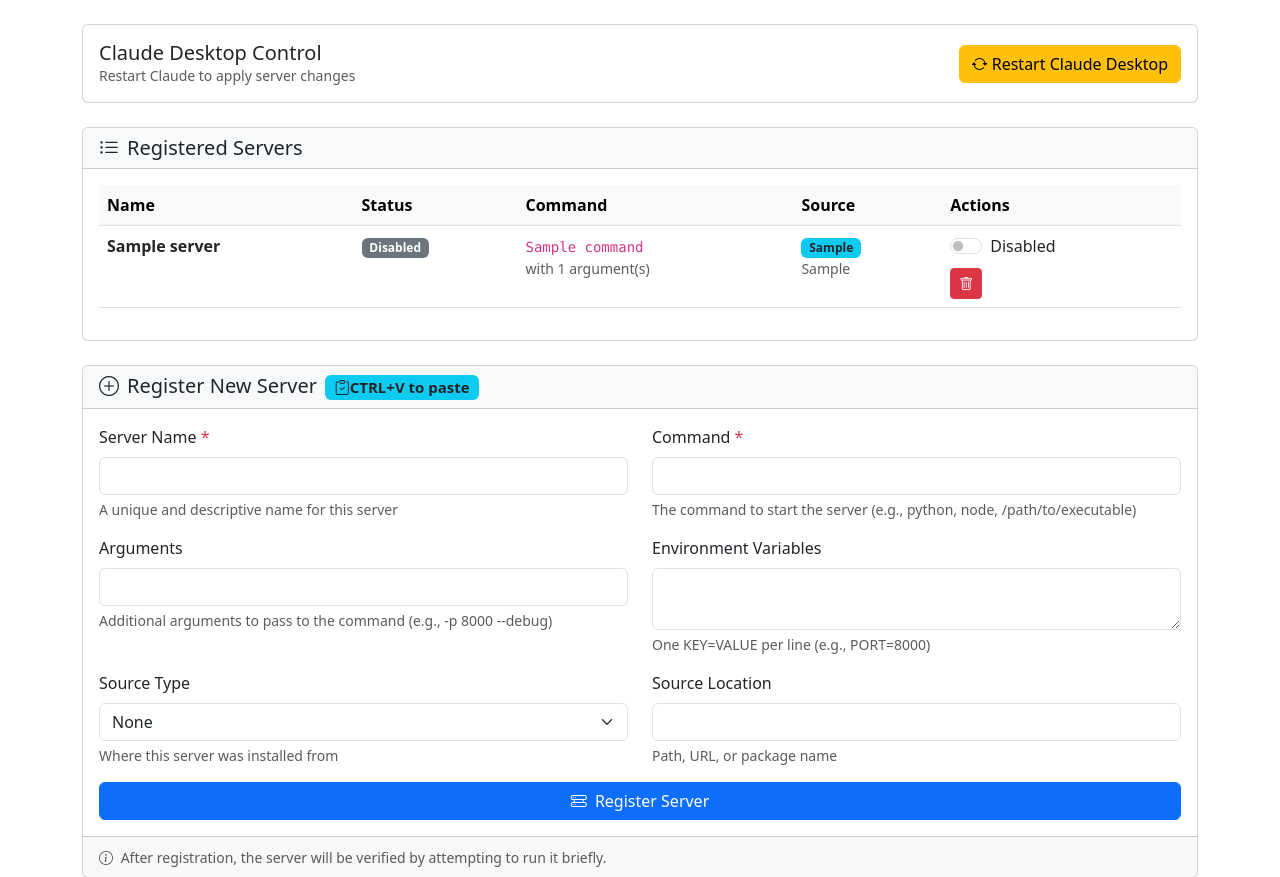
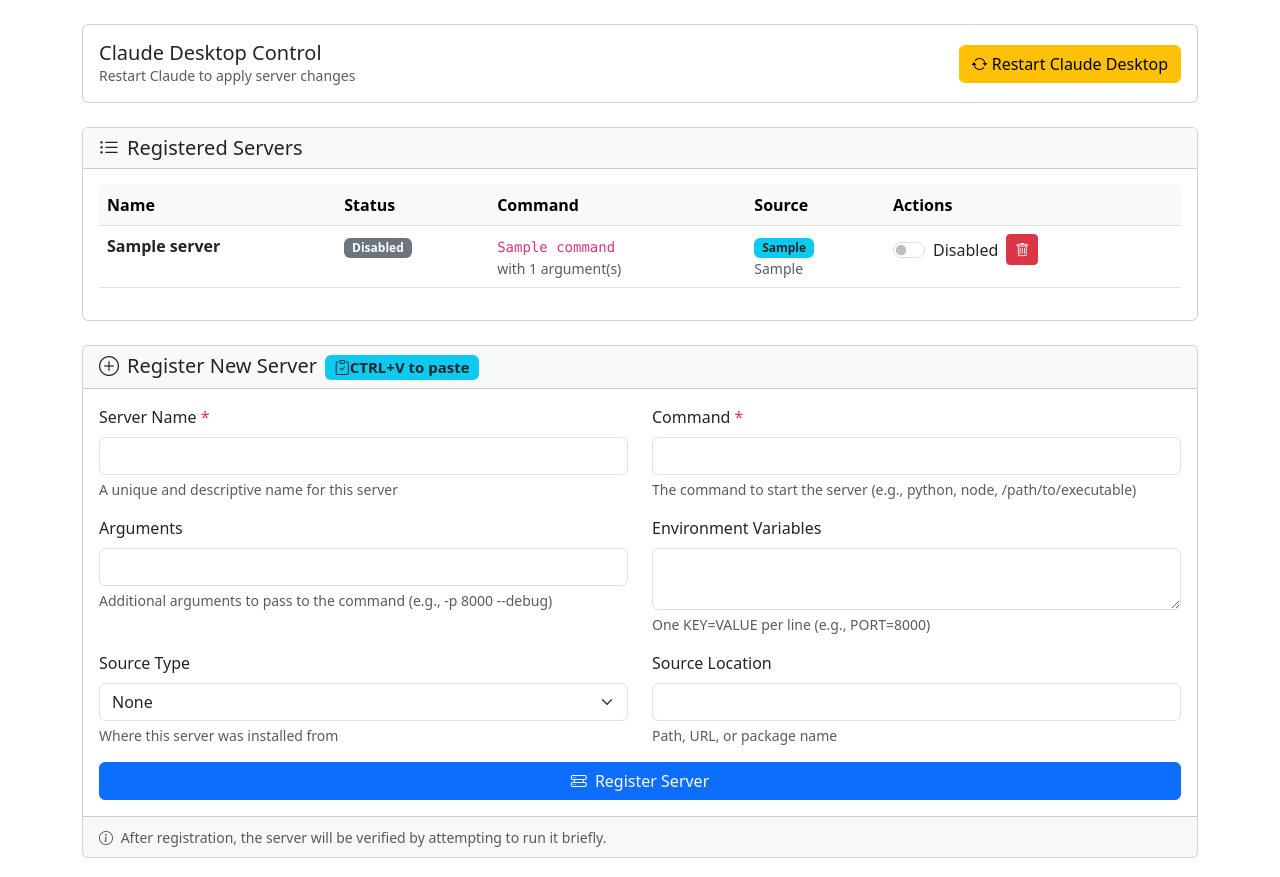
Before and after one commit to ThomasRohde/mcp_server_manager, a FastAPI app: template templates/index.html in a window 1280 px wide. Shown: the part 56-933 px from the top of the page. Run offline with FastAPI, Linux system fonts and the light colour scheme; the template is opened without the code that fills it: most values are stand-ins (such as "Sample title", 1, 10 or a date in 2020); parts of the project's set-up code (start-up, migrations or seed data) failed here and were passed over.

Commit message:
Refactor server toggle and delete button layout for improved UI consistency

```diff
--- a/templates/index.html
+++ b/templates/index.html
@@ -134,7 +134,8 @@
                                     {% endif %}
                                 </td>
                                 <td>
-                                    <div class="form-check form-switch">
+                                    <div class="d-flex align-items-center gap-2">
+                                        <div class="form-check form-switch mb-0">
                                             <input class="form-check-input server-toggle"
                                                 type="checkbox"
                                                 id="toggle-{{ server.id }}"
@@ -144,11 +145,12 @@
                                                 {% if server.enabled_in_claude %}Enabled{% else %}Disabled{% endif %}
                                             </label>
                                         </div>
-                                    <button class="btn btn-sm btn-danger delete-server-btn mt-2"
+                                        <button class="btn btn-sm btn-danger delete-server-btn"
                                             data-server-id="{{ server.id }}"
                                             data-server-name="{{ server.name }}">
                                             <i class="bi bi-trash"></i>
                                         </button>
+                                    </div>
                                 </td>
                             </tr>
                             {% endfor %}
```
Lines whose indentation alone changed are shown as unchanged.
